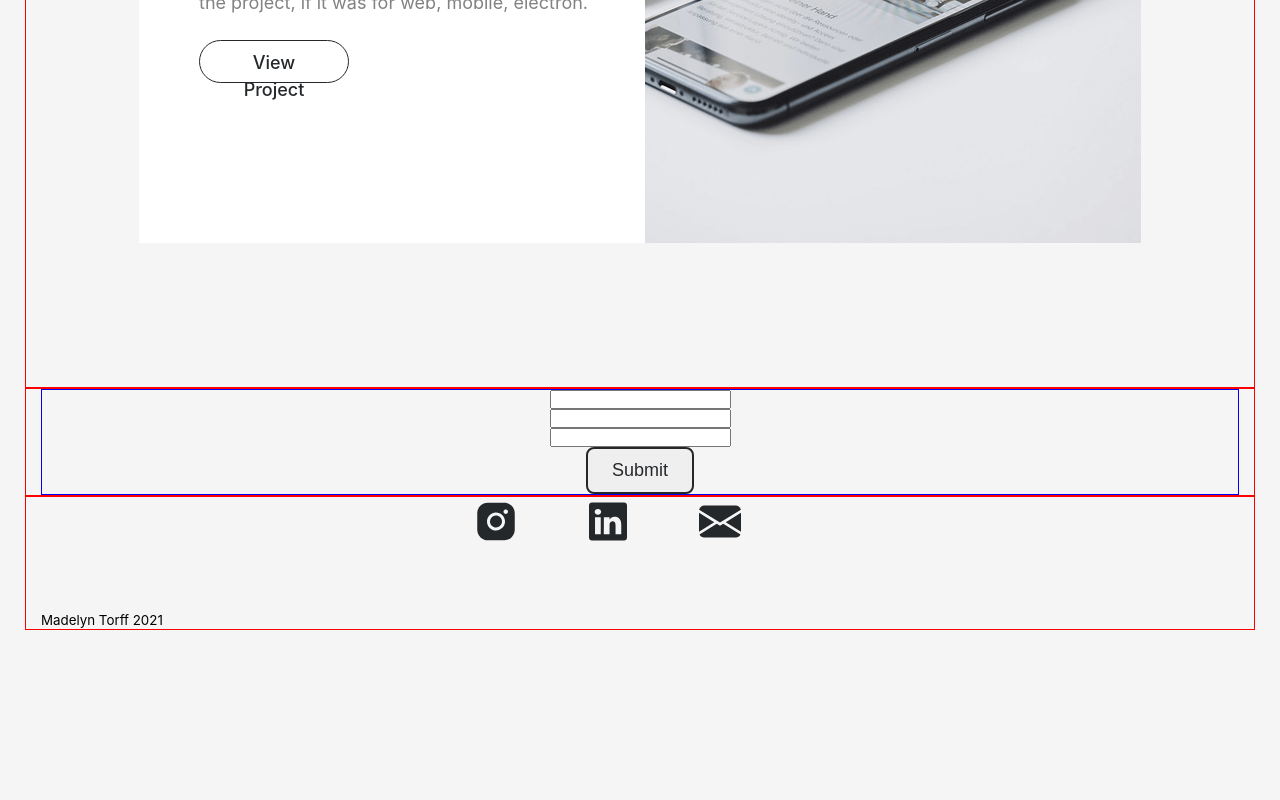
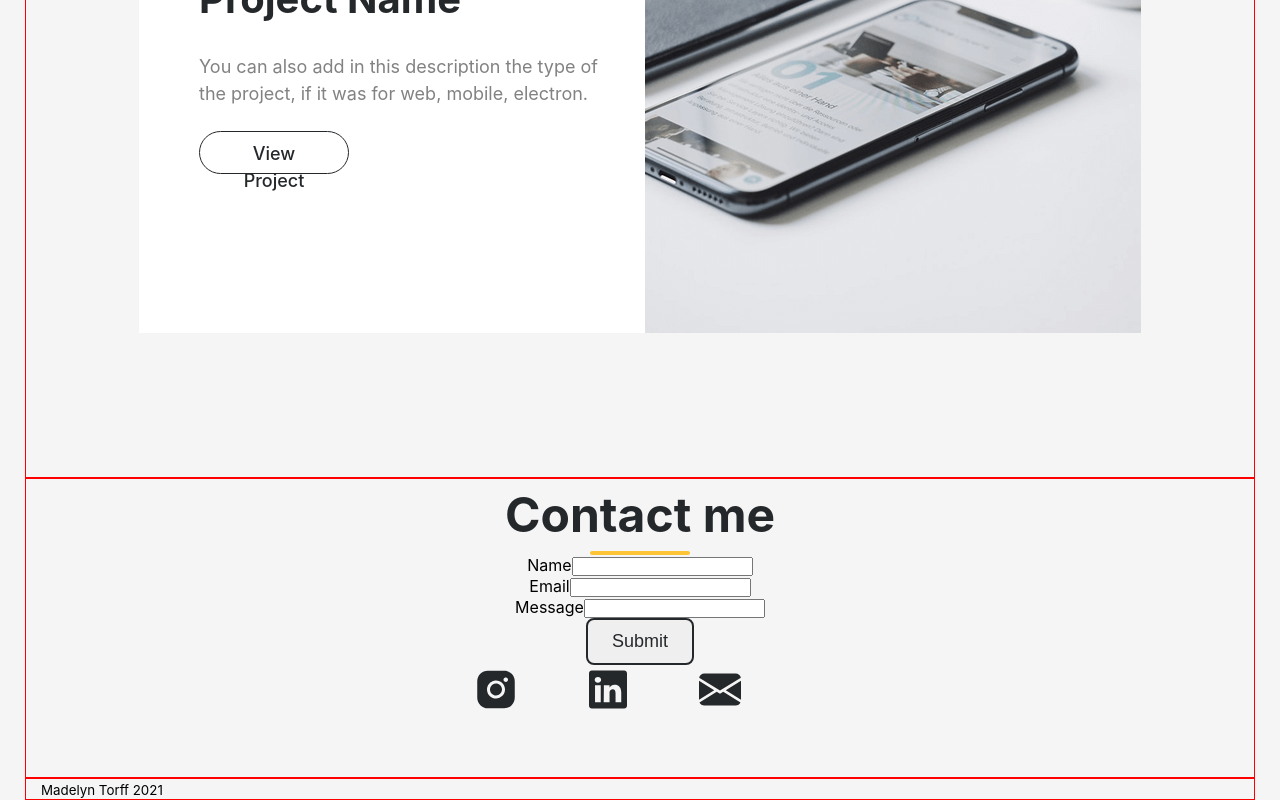
Before and after one commit to Kostya411/3_portfolio_Kostya, a React (Vite) app: page / in a window 1280 px wide. Shown: the part 3019-3819 px from the top of the page. Before the commit the page ends 3649 px from the top, so only its background shows below. Built offline with nearby package versions, Linux system fonts and the light colour scheme.

Commit message:
commit 5 contact

```diff
--- a/src/assets/layout/footer/Footer.tsx
+++ b/src/assets/layout/footer/Footer.tsx
@@ -1,5 +1,3 @@
-import {Icon} from "../../../components/icon/Icon.tsx";
-import {FlexWrapper} from "../../../components/FlexWrapper.styled.tsx";
 import styled from "styled-components";
 import {Container} from "../../../components/Conteiner.styled.tsx";
 
@@ -7,11 +5,6 @@ export const Footer = () => {
     return (
         <FooterStyled>
             <Container>
-                <FlexWrapper justify="center">
-                    <Icon iconId={"instagram"}/>
-                    <Icon iconId={"linkedIn"}/>
-                    <Icon iconId={"mail"}/>
-                </FlexWrapper>
                 <Copyright>Madelyn Torff 2021 </Copyright>
             </Container>
         </FooterStyled>
--- a/src/assets/layout/sections/contact/Contact.tsx
+++ b/src/assets/layout/sections/contact/Contact.tsx
@@ -1,23 +1,27 @@
 import styled from "styled-components";
-import {Input} from "./Input.styled.tsx";
-import {SectionTitle} from "../../../../components/Title.styled.tsx";
+import {Input} from "./Input.tsx";
 import {Button} from "../../../../components/Button.styled.tsx";
 import {FlexWrapper} from "../../../../components/FlexWrapper.styled.tsx";
 import {Container} from "../../../../components/Conteiner.styled.tsx";
+import {TitleSection} from "../../../../components/TitleSection.styled.tsx";
+import {Icon} from "../../../../components/icon/Icon.tsx";
 
 export const Contact = () => {
     return (
         <ContactStyled>
             <Container>
-                {/*<SectionTitle>Contact</SectionTitle>*/}
-                <StyledForm>
-                    <FlexWrapper direction={'column'} align={'center'}>
-                        <Input/>
-                        <Input/>
-                        <Input />
+                <TitleSection>Contact me</TitleSection>
+                    <FlexWrapper as = 'form' direction={'column'} align={'center'}>
+                        <Input name={'Name'} type={'text'} id={'name'}/>
+                        <Input name={'Email'} type={'mail'} id={'email'}/>
+                        <Input name={'Message'} type={'textarea'} id={'message'}/>
                         <Button type="submit">Submit</Button>
+                        <FlexWrapper justify="center">
+                            <Icon iconId={"instagram"}/>
+                            <Icon iconId={"linkedIn"}/>
+                            <Icon iconId={"mail"}/>
+                        </FlexWrapper>
                     </FlexWrapper>
-                </StyledForm>
             </Container>
         </ContactStyled>
     )
@@ -25,6 +29,3 @@ export const Contact = () => {
 };
 const ContactStyled = styled.section`
 `
-const StyledForm = styled.form`
-    border: 1px solid blue;
-`
--- a/src/assets/layout/sections/contact/Input.styled.tsx
+++ /dev/null
@@ -1,4 +0,0 @@
-import styled from "styled-components";
-
-export const Input = styled.input`
-`
--- /dev/null
+++ b/src/assets/layout/sections/contact/Input.tsx
@@ -0,0 +1,14 @@
+type InputPropsType = {
+    name: 'string'
+    type: 'string'
+    id: 'string'
+}
+
+export const Input = (props: InputPropsType) => {
+    return (
+        <label for={props.id}>
+            {props.name}
+            <input type={props.type} id={props.id}/>
+        </label>
+    )
+}
--- a/src/assets/layout/sections/projects/Projects.tsx
+++ b/src/assets/layout/sections/projects/Projects.tsx
@@ -1,6 +1,6 @@
 import {FlexWrapper} from '../../../../components/FlexWrapper.styled.tsx';
 import {ProjectCard} from "./projectCard/ProjectCard";
-import photo from "../../../images/asdasdasd.png"
+import photo from "../../../images/project_1.webp"
 import photo1 from "../../../images/project_2.webp"
 import photo2 from "../../../images/project_3.webp"
 import styled from "styled-components";
@@ -14,7 +14,7 @@ export const Projects = () => {
             <Container>
                 <TitleSection>Projects</TitleSection>
                 <FlexWrapper direction={'column'} align={'center'} gap={'80px'} padding={'80px 0 144px 0'} as = "ul">
-                    <ProjectCard id={"1"} projectName={'Project Name1'} projectText={'I created this personal project in order to show how to create an interface in Figma using a portfolio as an example.'}
+                    <ProjectCard id={"1"} projectName={'Project Name'} projectText={'I created this personal project in order to show how to create an interface in Figma using a portfolio as an example.'}
                                  photo={`${photo}`} projectLink={"#"}/>
                     <ProjectCard id={"2"} projectName={'Project Name'} projectText={'What was your role, your deliverables, if the project was personal, freelancing.'}
                                  photo={`${photo1}`} projectLink={"#"}/>
```
Also changed, not shown: src/assets/images/asdasdasd.png (deleted).
